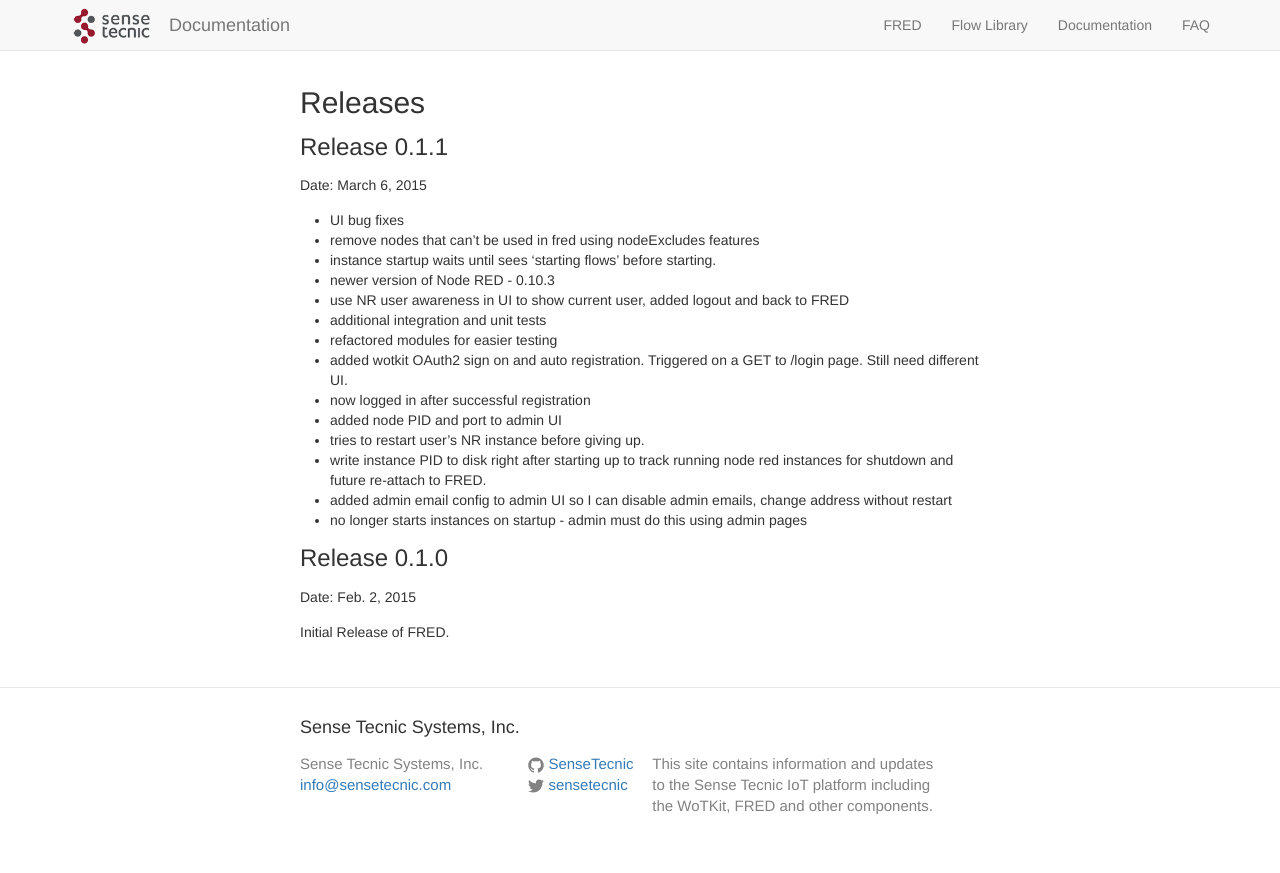
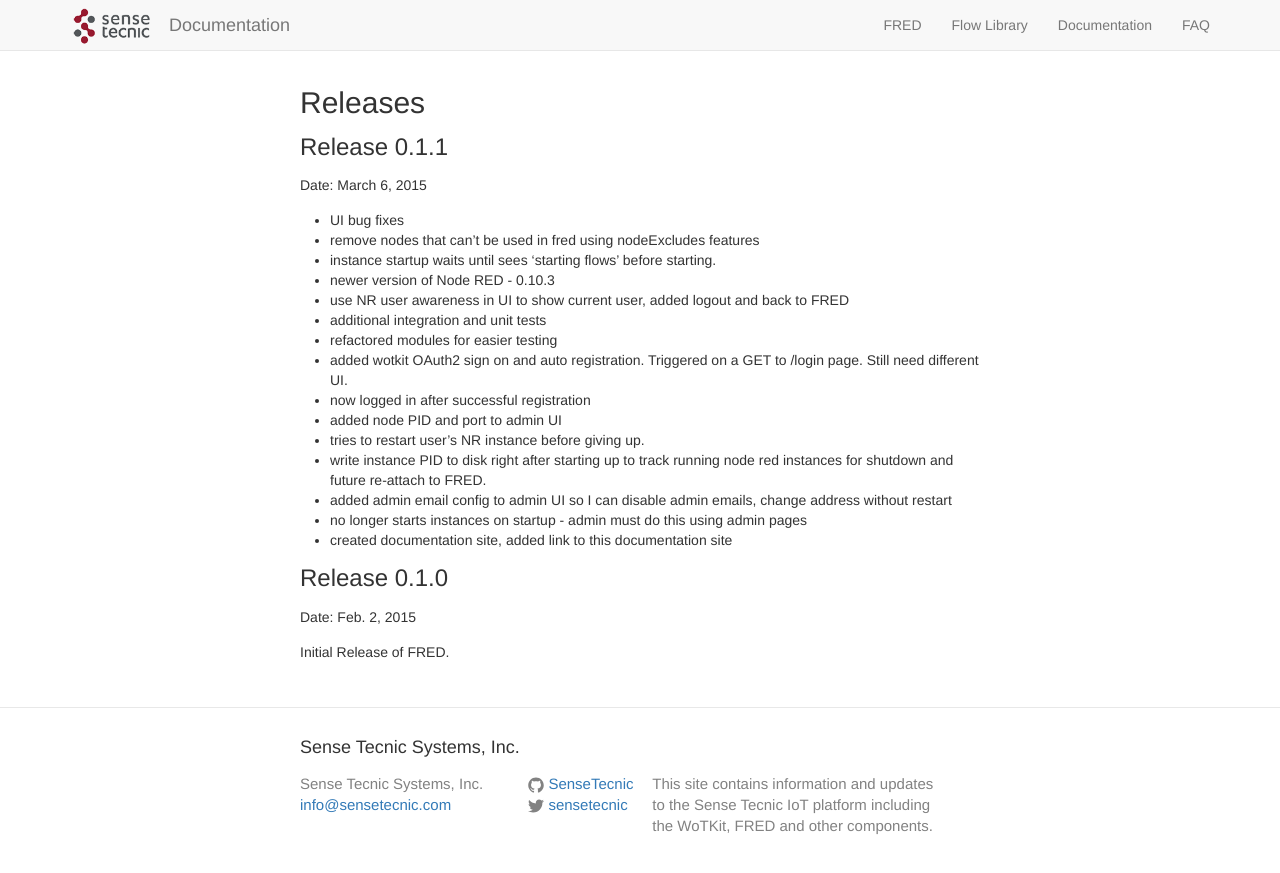
Before and after one commit to SenseTecnic/SenseTecnic.github.io, a Jekyll site: the page built from fred/releases.md, in a window 1280 px wide. Shown: the top 873 px of the page. Built offline with Jekyll 4.4.1, drawn with Linux system fonts in a browser that asks for light colours.

Commit message:
Update releases.md

```diff
--- a/fred/releases.md
+++ b/fred/releases.md
@@ -22,6 +22,7 @@
 - write instance PID to disk right after starting up to track running node red instances for shutdown and future re-attach to FRED.
 - added admin email config to admin UI so I can disable admin emails, change address without restart
 - no longer starts instances on startup - admin must do this using admin pages
+- created documentation site, added link to this documentation site
 
 ###Release 0.1.0
 
```
